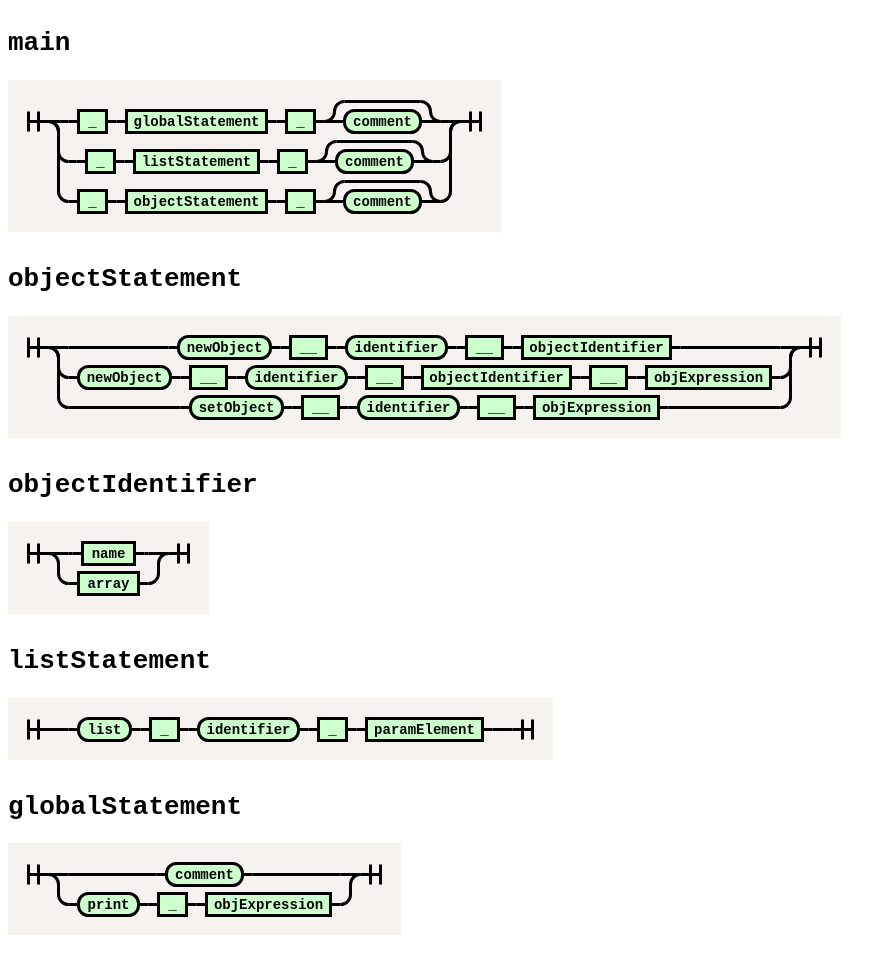
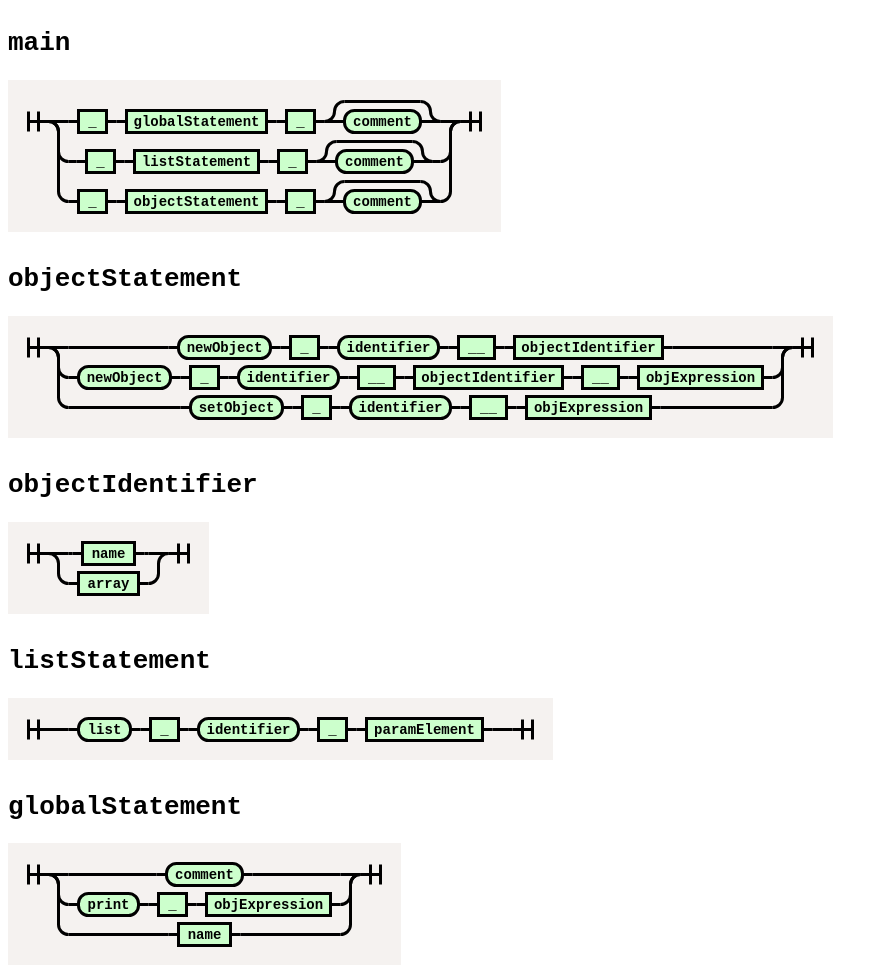
Before and after one commit to tmhglnd/mercury-lang, a website: page grammar/mercuryGrammarGraph.html in a window 1280 px wide. Shown: the top 968 px of the page, without its empty margins (0-896 px from the left). Drawn offline with Linux system fonts and the light colour scheme.

```diff
--- a/grammar/mercuryGrammarGraph.html
+++ b/grammar/mercuryGrammarGraph.html
@@ -187,16 +187,16 @@
 </div>
 <h1><code>objectStatement</code></h1>
 <div>
-<svg class="railroad-diagram" width="833" height="122" viewBox="0 0 833 122">
+<svg class="railroad-diagram" width="825" height="122" viewBox="0 0 825 122">
 <g transform="translate(.5 .5)">
 <path d="M 20 21 v 20 m 10 -20 v 20 m -10 -10 h 20.5"></path>
 <g>
 <path d="M40 31h0"></path>
-<path d="M792 31h0"></path>
+<path d="M784 31h0"></path>
 <path d="M40 31h20"></path>
 <g>
 <path d="M60 31h100"></path>
-<path d="M672 31h100"></path>
+<path d="M664 31h100"></path>
 <path d="M160 31h10"></path>
 <g>
 <path d="M170 31h0"></path>
@@ -208,41 +208,41 @@
 <path d="M272 31h10"></path>
 <g>
 <path d="M282 31h0"></path>
-<path d="M318 31h0"></path>
-<rect x="282" y="20" width="36" height="22"></rect>
-<text x="300" y="35">&#95;&#95;</text>
+<path d="M310 31h0"></path>
+<rect x="282" y="20" width="28" height="22"></rect>
+<text x="296" y="35">&#95;</text>
 </g>
-<path d="M318 31h10"></path>
-<path d="M328 31h10"></path>
+<path d="M310 31h10"></path>
+<path d="M320 31h10"></path>
 <g>
-<path d="M338 31h0"></path>
-<path d="M438 31h0"></path>
-<rect x="338" y="20" width="100" height="22" rx="10" ry="10"></rect>
-<text x="388" y="35">identifier</text>
+<path d="M330 31h0"></path>
+<path d="M430 31h0"></path>
+<rect x="330" y="20" width="100" height="22" rx="10" ry="10"></rect>
+<text x="380" y="35">identifier</text>
 </g>
-<path d="M438 31h10"></path>
-<path d="M448 31h10"></path>
+<path d="M430 31h10"></path>
+<path d="M440 31h10"></path>
 <g>
-<path d="M458 31h0"></path>
-<path d="M494 31h0"></path>
-<rect x="458" y="20" width="36" height="22"></rect>
-<text x="476" y="35">&#95;&#95;</text>
+<path d="M450 31h0"></path>
+<path d="M486 31h0"></path>
+<rect x="450" y="20" width="36" height="22"></rect>
+<text x="468" y="35">&#95;&#95;</text>
 </g>
-<path d="M494 31h10"></path>
-<path d="M504 31h10"></path>
+<path d="M486 31h10"></path>
+<path d="M496 31h10"></path>
 <g>
-<path d="M514 31h0"></path>
-<path d="M662 31h0"></path>
-<rect x="514" y="20" width="148" height="22"></rect>
-<text x="588" y="35">objectIdentifier</text>
+<path d="M506 31h0"></path>
+<path d="M654 31h0"></path>
+<rect x="506" y="20" width="148" height="22"></rect>
+<text x="580" y="35">objectIdentifier</text>
 </g>
-<path d="M662 31h10"></path>
+<path d="M654 31h10"></path>
 </g>
-<path d="M772 31h20"></path>
+<path d="M764 31h20"></path>
 <path d="M40 31a10 10 0 0 1 10 10v10a10 10 0 0 0 10 10"></path>
 <g>
 <path d="M60 61h0"></path>
-<path d="M772 61h0"></path>
+<path d="M764 61h0"></path>
 <path d="M60 61h10"></path>
 <g>
 <path d="M70 61h0"></path>
@@ -254,57 +254,57 @@
 <path d="M172 61h10"></path>
 <g>
 <path d="M182 61h0"></path>
-<path d="M218 61h0"></path>
-<rect x="182" y="50" width="36" height="22"></rect>
-<text x="200" y="65">&#95;&#95;</text>
+<path d="M210 61h0"></path>
+<rect x="182" y="50" width="28" height="22"></rect>
+<text x="196" y="65">&#95;</text>
 </g>
-<path d="M218 61h10"></path>
-<path d="M228 61h10"></path>
+<path d="M210 61h10"></path>
+<path d="M220 61h10"></path>
 <g>
-<path d="M238 61h0"></path>
-<path d="M338 61h0"></path>
-<rect x="238" y="50" width="100" height="22" rx="10" ry="10"></rect>
-<text x="288" y="65">identifier</text>
+<path d="M230 61h0"></path>
+<path d="M330 61h0"></path>
+<rect x="230" y="50" width="100" height="22" rx="10" ry="10"></rect>
+<text x="280" y="65">identifier</text>
 </g>
-<path d="M338 61h10"></path>
-<path d="M348 61h10"></path>
+<path d="M330 61h10"></path>
+<path d="M340 61h10"></path>
 <g>
-<path d="M358 61h0"></path>
-<path d="M394 61h0"></path>
-<rect x="358" y="50" width="36" height="22"></rect>
-<text x="376" y="65">&#95;&#95;</text>
+<path d="M350 61h0"></path>
+<path d="M386 61h0"></path>
+<rect x="350" y="50" width="36" height="22"></rect>
+<text x="368" y="65">&#95;&#95;</text>
 </g>
-<path d="M394 61h10"></path>
-<path d="M404 61h10"></path>
+<path d="M386 61h10"></path>
+<path d="M396 61h10"></path>
 <g>
-<path d="M414 61h0"></path>
-<path d="M562 61h0"></path>
-<rect x="414" y="50" width="148" height="22"></rect>
-<text x="488" y="65">objectIdentifier</text>
+<path d="M406 61h0"></path>
+<path d="M554 61h0"></path>
+<rect x="406" y="50" width="148" height="22"></rect>
+<text x="480" y="65">objectIdentifier</text>
 </g>
-<path d="M562 61h10"></path>
-<path d="M572 61h10"></path>
+<path d="M554 61h10"></path>
+<path d="M564 61h10"></path>
 <g>
-<path d="M582 61h0"></path>
-<path d="M618 61h0"></path>
-<rect x="582" y="50" width="36" height="22"></rect>
-<text x="600" y="65">&#95;&#95;</text>
+<path d="M574 61h0"></path>
+<path d="M610 61h0"></path>
+<rect x="574" y="50" width="36" height="22"></rect>
+<text x="592" y="65">&#95;&#95;</text>
 </g>
-<path d="M618 61h10"></path>
-<path d="M628 61h10"></path>
+<path d="M610 61h10"></path>
+<path d="M620 61h10"></path>
 <g>
-<path d="M638 61h0"></path>
-<path d="M762 61h0"></path>
-<rect x="638" y="50" width="124" height="22"></rect>
-<text x="700" y="65">objExpression</text>
+<path d="M630 61h0"></path>
+<path d="M754 61h0"></path>
+<rect x="630" y="50" width="124" height="22"></rect>
+<text x="692" y="65">objExpression</text>
 </g>
-<path d="M762 61h10"></path>
+<path d="M754 61h10"></path>
 </g>
-<path d="M772 61a10 10 0 0 0 10 -10v-10a10 10 0 0 1 10 -10"></path>
+<path d="M764 61a10 10 0 0 0 10 -10v-10a10 10 0 0 1 10 -10"></path>
 <path d="M40 31a10 10 0 0 1 10 10v40a10 10 0 0 0 10 10"></path>
 <g>
 <path d="M60 91h112"></path>
-<path d="M660 91h112"></path>
+<path d="M652 91h112"></path>
 <path d="M172 91h10"></path>
 <g>
 <path d="M182 91h0"></path>
@@ -316,39 +316,39 @@
 <path d="M284 91h10"></path>
 <g>
 <path d="M294 91h0"></path>
-<path d="M330 91h0"></path>
-<rect x="294" y="80" width="36" height="22"></rect>
-<text x="312" y="95">&#95;&#95;</text>
+<path d="M322 91h0"></path>
+<rect x="294" y="80" width="28" height="22"></rect>
+<text x="308" y="95">&#95;</text>
 </g>
-<path d="M330 91h10"></path>
-<path d="M340 91h10"></path>
+<path d="M322 91h10"></path>
+<path d="M332 91h10"></path>
 <g>
-<path d="M350 91h0"></path>
-<path d="M450 91h0"></path>
-<rect x="350" y="80" width="100" height="22" rx="10" ry="10"></rect>
-<text x="400" y="95">identifier</text>
+<path d="M342 91h0"></path>
+<path d="M442 91h0"></path>
+<rect x="342" y="80" width="100" height="22" rx="10" ry="10"></rect>
+<text x="392" y="95">identifier</text>
 </g>
-<path d="M450 91h10"></path>
-<path d="M460 91h10"></path>
+<path d="M442 91h10"></path>
+<path d="M452 91h10"></path>
 <g>
-<path d="M470 91h0"></path>
-<path d="M506 91h0"></path>
-<rect x="470" y="80" width="36" height="22"></rect>
-<text x="488" y="95">&#95;&#95;</text>
+<path d="M462 91h0"></path>
+<path d="M498 91h0"></path>
+<rect x="462" y="80" width="36" height="22"></rect>
+<text x="480" y="95">&#95;&#95;</text>
 </g>
-<path d="M506 91h10"></path>
-<path d="M516 91h10"></path>
+<path d="M498 91h10"></path>
+<path d="M508 91h10"></path>
 <g>
-<path d="M526 91h0"></path>
-<path d="M650 91h0"></path>
-<rect x="526" y="80" width="124" height="22"></rect>
-<text x="588" y="95">objExpression</text>
+<path d="M518 91h0"></path>
+<path d="M642 91h0"></path>
+<rect x="518" y="80" width="124" height="22"></rect>
+<text x="580" y="95">objExpression</text>
 </g>
-<path d="M650 91h10"></path>
+<path d="M642 91h10"></path>
 </g>
-<path d="M772 91a10 10 0 0 0 10 -10v-40a10 10 0 0 1 10 -10"></path>
+<path d="M764 91a10 10 0 0 0 10 -10v-40a10 10 0 0 1 10 -10"></path>
 </g>
-<path d="M 792 31 h 20 m -10 -10 v 20 m 10 -20 v 20"></path>
+<path d="M 784 31 h 20 m -10 -10 v 20 m 10 -20 v 20"></path>
 </g>
 </svg>
 
@@ -457,7 +457,7 @@
 </div>
 <h1><code>globalStatement</code></h1>
 <div>
-<svg class="railroad-diagram" width="393" height="92" viewBox="0 0 393 92">
+<svg class="railroad-diagram" width="393" height="122" viewBox="0 0 393 122">
 <g transform="translate(.5 .5)">
 <path d="M 20 21 v 20 m 10 -20 v 20 m -10 -10 h 20.5"></path>
 <g>
@@ -507,6 +507,20 @@
 <path d="M322 61h10"></path>
 </g>
 <path d="M332 61a10 10 0 0 0 10 -10v-10a10 10 0 0 1 10 -10"></path>
+<path d="M40 31a10 10 0 0 1 10 10v40a10 10 0 0 0 10 10"></path>
+<g>
+<path d="M60 91h100"></path>
+<path d="M232 91h100"></path>
+<path d="M160 91h10"></path>
+<g>
+<path d="M170 91h0"></path>
+<path d="M222 91h0"></path>
+<rect x="170" y="80" width="52" height="22"></rect>
+<text x="196" y="95">name</text>
+</g>
+<path d="M222 91h10"></path>
+</g>
+<path d="M332 91a10 10 0 0 0 10 -10v-40a10 10 0 0 1 10 -10"></path>
 </g>
 <path d="M 352 31 h 20 m -10 -10 v 20 m 10 -20 v 20"></path>
 </g>
--- a/src/mercuryParser.js
+++ b/src/mercuryParser.js
@@ -46,11 +46,9 @@
 				syntaxTree['@main'].push(parser.results[0]);
 			} catch (e) {
 				// console.error(e);
-				// column: ${e.token.col}
-
-				let err = `Syntax error at line ${Number(l)+1} col ${e.offset}`;
+				let err = `Error at line ${Number(l)+1}`;
 				try {
-					err += `: Unexpected ${e.token.type}: ${e.token.value} at ${lines[l].slice(0, e.token.offset)}${e.token.text}<-`;
+					err += `: Unexpected ${e.token.type}: '${e.token.value}' at ${lines[l].slice(0, e.token.offset)}${e.token.text}<-`;
 				} catch (e) {}
 
 				if (DEBUG){
--- a/src/totalSerialismIR.js
+++ b/src/totalSerialismIR.js
@@ -382,7 +382,8 @@
 	// Translate Methods
 	//
 	'tempo' : (...v) => {
-		return TL.setTempo(v[0]);
+		TL.setTempo(v[0]);
+		return TL.getTempo();
 	},
 	'scale' : (...v) => {
 		TL.setScale(...v);
```
Also changed, not shown: data/bind-functions.json (+6 -1 lines), src/mercuryGrammar.js (+8 -7 lines), src/mercuryIR.js (+15 -9 lines), test/mercury.test.js (+1 -0 lines), test/test-dev.txt (added, +2 -0 lines), test/test-grammar.txt (+6 -1 lines), test/tree/test-dev.json (added, +35 -0 lines), test/tree/test-errors.json (+13 -12 lines), test/tree/test-grammar.json (+259 -31 lines), test/tree/test-mini.json (+5 -4 lines), test/tree/test-sample.json (+3 -2 lines), test/tree/test-small.json (+30 -17 lines), test/tree/test-synth.json (+5 -4 lines), test/tree/test-rings.json, 2 other files.
